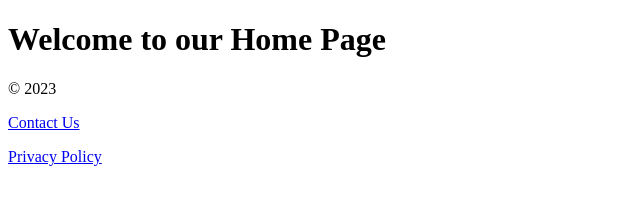
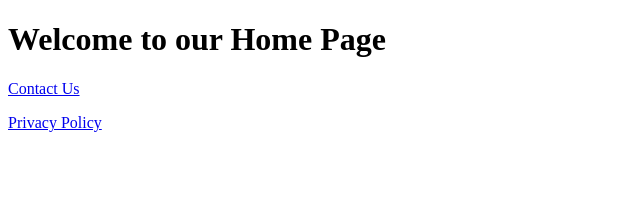
Before and after one commit to GunnerBel/Exercise_Git, a plain HTML site: page index.html in a window 1280 px wide. Shown: the whole page, without its empty margins (0-640 px from the left). Drawn offline with Linux system fonts and the light colour scheme.

Commit message:
removed a paragragh

```diff
--- a/index.html
+++ b/index.html
@@ -6,7 +6,7 @@
 <body>
   <h1>Welcome to our Home Page</h1>
   <footer>
-    <p>&copy; 2023</p>
+
     <p><a href="#">Contact Us</a></p>
       <p><a href="#">Privacy Policy</a></p>
   </footer>
```
